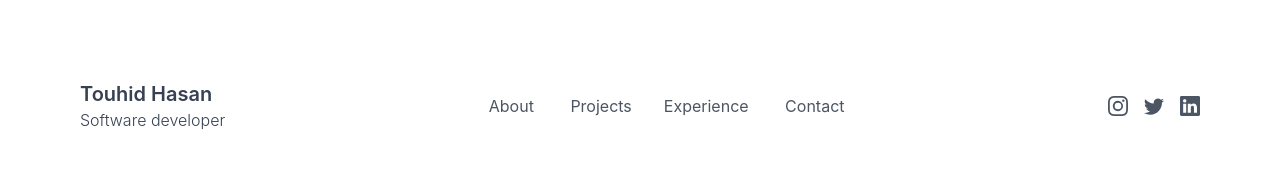
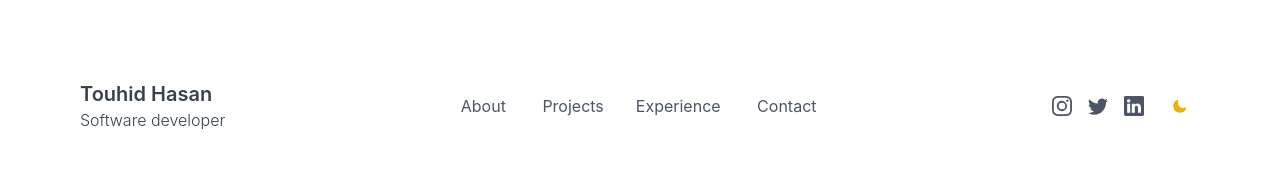
Before and after one commit to touhidhsn/touhidhasan, a Next.js app: page / in a window 1280 px wide. Shown: the top 176 px of the page. Built offline with nearby package versions, Linux system fonts and the light colour scheme.

Commit message:
color mode bug has been fixed

```diff
--- a/app/components/navbar.js
+++ b/app/components/navbar.js
@@ -160,7 +160,7 @@ const Navbar = () => {
               <path d='M0 1.146C0 .513.526 0 1.175 0h13.65C15.474 0 16 .513 16 1.146v13.708c0 .633-.526 1.146-1.175 1.146H1.175C.526 16 0 15.487 0 14.854V1.146zm4.943 12.248V6.169H2.542v7.225h2.401zm-1.2-8.212c.837 0 1.358-.554 1.358-1.248-.015-.709-.52-1.248-1.342-1.248-.822 0-1.359.54-1.359 1.248 0 .694.521 1.248 1.327 1.248h.016zm4.908 8.212V9.359c0-.216.016-.432.08-.586.173-.431.568-.878 1.232-.878.869 0 1.216.662 1.216 1.634v3.865h2.401V9.25c0-2.22-1.184-3.252-2.764-3.252-1.274 0-1.845.7-2.165 1.193v.025h-.016a5.54 5.54 0 0 1 .016-.025V6.169h-2.4c.03.678 0 7.225 0 7.225h2.4z' />
             </svg>
           </a>
-          {/* <button
+          <button
             aria-label='Toggle Dark Mode'
             type='button'
             className='w-10 h-10 p-3 rounded focus:outline-none'
@@ -189,7 +189,7 @@ const Navbar = () => {
                 )}
               </svg>
             )}
-          </button> */}
+          </button>
         </div>
       </div>
     </div>
--- a/tailwind.config.js
+++ b/tailwind.config.js
@@ -5,6 +5,7 @@ module.exports = {
     './components/**/*.{js,ts,jsx,tsx,mdx}',
     './app/**/*.{js,ts,jsx,tsx,mdx}',
   ],
+  darkMode: 'class',
   theme: {
     extend: {
       transitionDuration: {
```
